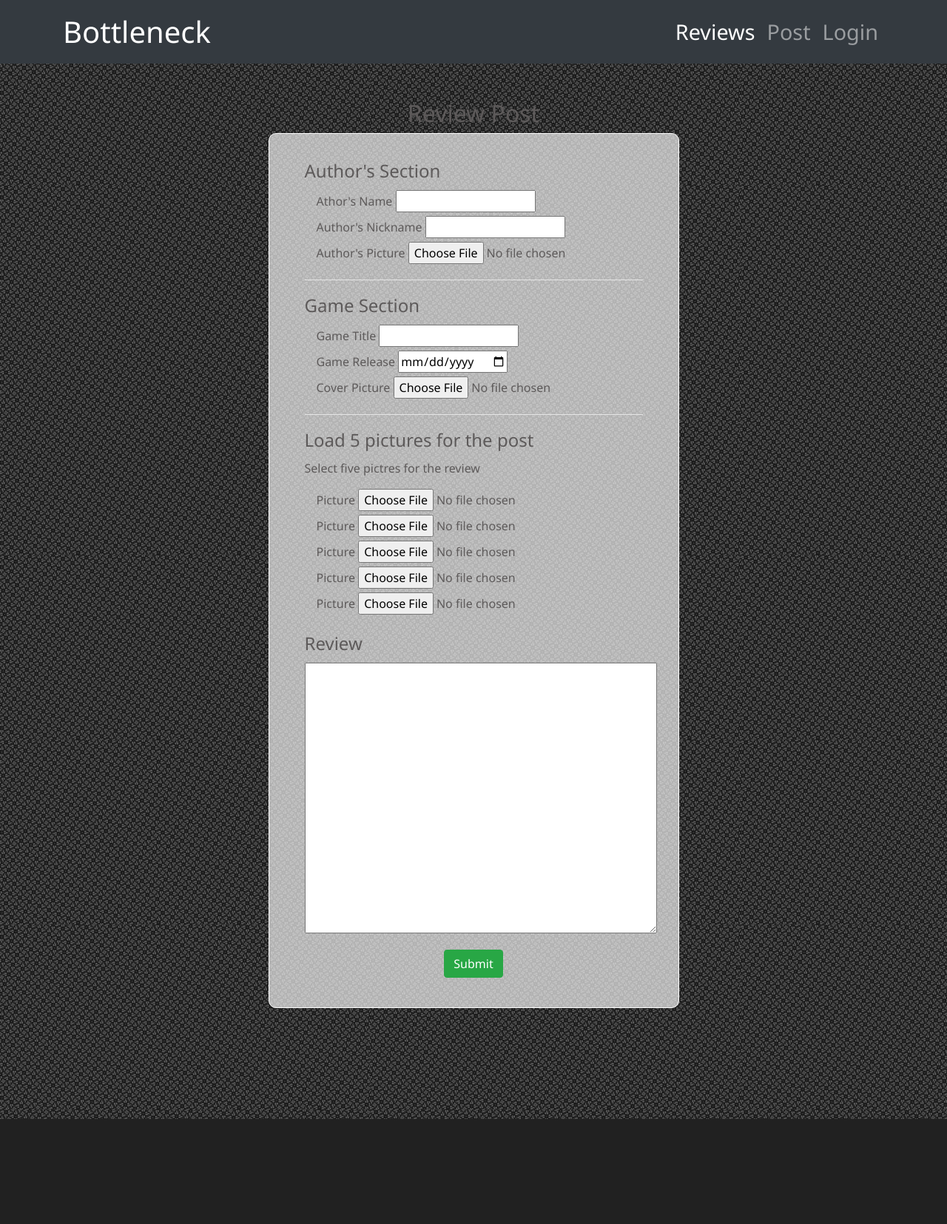
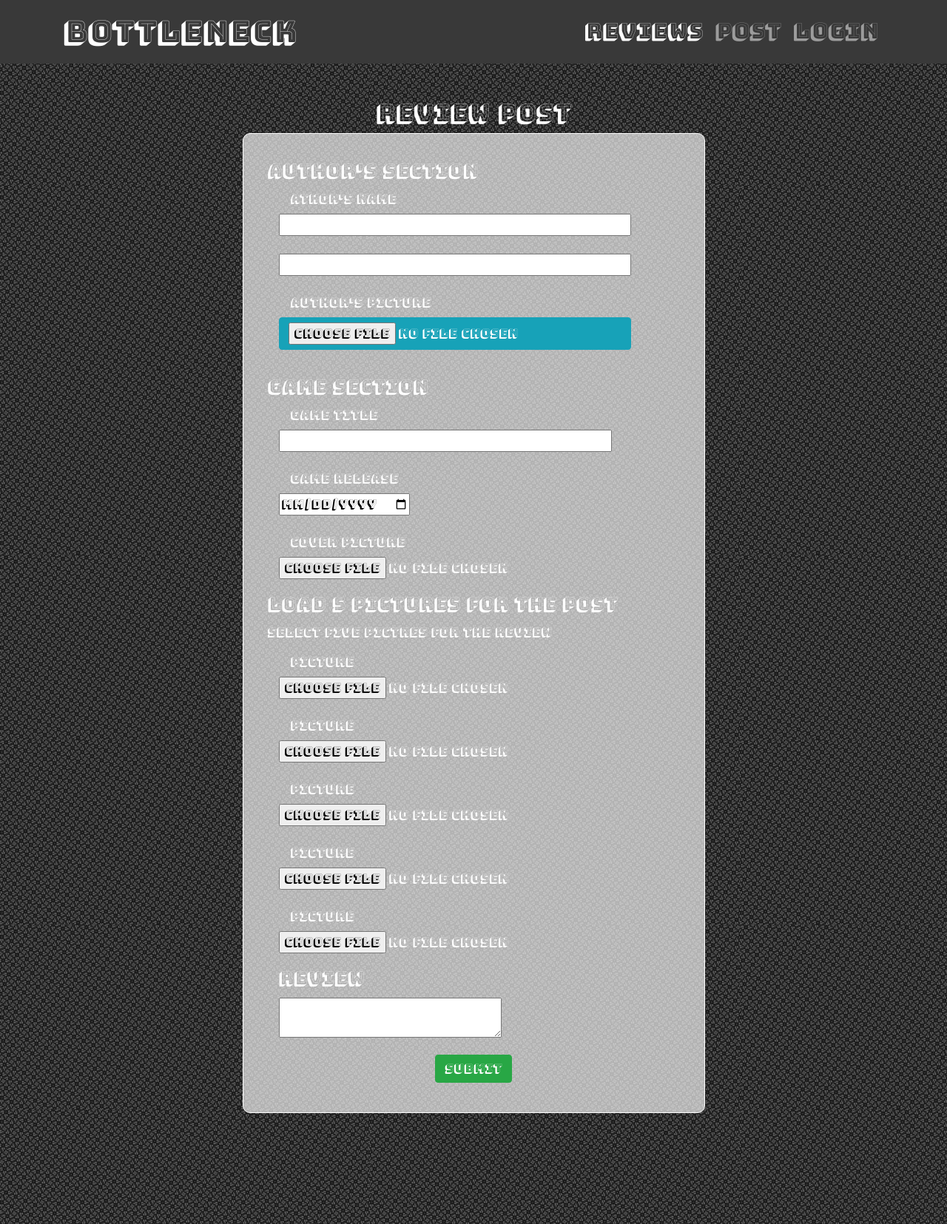
Before and after one commit to joseenciso/bottleneck, a Flask app: page /post in a window 1280 px wide. Shown: the whole page at 74% size. Before the commit the page ends 1513 px from the top, so only its background shows below. Run offline with Flask 2, Linux system fonts and the light colour scheme; some libraries are stand-ins or nearby versions.

Commit message:
Creating requirements.txt file

```diff
--- /dev/null
+++ b/requierements.txt
@@ -0,0 +1,4 @@
+click==7.1.2
+Flask==1.1.2
+itsdangerous==1.1.0
+Werkzeug==1.0.1
--- a/static/css/style.css
+++ b/static/css/style.css
@@ -1,19 +1,19 @@
+/*@import url('https://fonts.googleapis.com/css2?family=Noto+Sans&family=Roboto&display=swap');
 @import url('https://fonts.googleapis.com/css2?family=Noto+Sans&family=Roboto&display=swap');
+*/
 
-
+@import url('https://fonts.googleapis.com/css2?family=Bungee+Shade&display=swap');
 /************************************
 font-family: 'Noto Sans', sans-serif;
 font-family: 'Roboto', sans-serif;
+
+font-family: 'Noto Sans', sans-serif;
+font-family: 'Roboto', sans-serif;
 ************************************/
-.noto{ font-family: 'Noto Sans', sans-serif; }
-
-.roboto{
-    font-family: 'Roboto', sans-serif;
-}
 
 body {
     background: url("../img/background-01.jpg");
-    font-family: 'Noto Sans', sans-serif;
+    font-family: 'Bungee Shade', cursive;
 
 }
 
@@ -26,8 +26,8 @@ article{
     */margin-bottom: 2.5%;
 }
 
-nav{
-    background-color: rgba(242, 242, 242, .7);
+.navbar{
+    background-color: rgb(57,57,57);
 }
 
 /*
@@ -43,7 +43,7 @@ main,
 */}
 
 .container{
-    color: #5d5a5a;
+/*    color: #5d5a5a;*/
 }
 
 /*****************************************/
@@ -253,29 +252,49 @@ hr{
     width: 500px;
 }
 
-
-
 .send-botton{
     margin: 2rem auto;
 }
-
 
 .spacer{
     height: 150px;
 }
 
 
+/*****************************************/
+/** Forms Post **/
+/*****************************************/
+
+.form-post{
+    width: 625px;
+
+}
+
+
+.form-post label{
+    padding-left: 1rem;
+}
+
+.post-heading{
+    text-align: center;
+}
+
+
+
+textarea{
+
+
+}
+
+.form-post input[type="text"]{
+    width: 100%;
+}
 
 /*****************************************/
 /** Forms Login **/
 /*****************************************/
 
 
-
-
-form label{
-    padding-left: 1rem;
-}
 
 .submit{
     display: block;
@@ -307,22 +328,28 @@ form label{
 }
 
 
-/*****************************************/
-/** Form Post **/
-/*****************************************/
-.post-heading{
-    text-align: center;
-}
-
-.form-post{
-    width: 555px;
-    margin: 0 auto;
-}
 
 
 /*****************************************/
 /** Forms Login **/
 /*****************************************/
+.login{
+    text-align: center;
+}
+
+.form-login label{
+    padding-left: 10px;
+}
+
+.form-login input{
+    margin-bottom: 20px;
+}
+
+.form-login{
+    width: 390px;
+}
+
+
 /*
 @media (min-width: 576px) { ... }
 
--- a/templates/base.html
+++ b/templates/base.html
@@ -14,9 +14,9 @@
     <title>bottleneck</title>
 </head>
 <body>
-    <nav class="navbar navbar-expand-sm navbar-dark bg-dark">
-        <div class="container">
-            <a class="navbar-brand noto" href="#">Bottleneck</a>
+    <nav class="navbar navbar-expand-sm navbar-dark ">
+        <div class="container ">
+            <a class="navbar-brand " href="#">Bottleneck</a>
             <button class="navbar-toggler" type="button" data-toggle="collapse" data-target="#navbarsExample03" aria-controls="navbarsExample03" aria-expanded="false" aria-label="Toggle navigation">
                 <span class="navbar-toggler-icon"></span>
             </button>
@@ -38,7 +38,7 @@
     </nav>
     <main class="main text-white">
 
-        <div class="container">
+        <div class="container post-container">
             {% block content %}
             {% endblock %}
         </div>
--- a/templates/login.html
+++ b/templates/login.html
@@ -4,12 +4,12 @@
 
 <form class="form form-login" method="POST">
     <div class="login-container">
-        <legend >Login</legend>
+        <legend class="login">Login</legend>
         <label for="username">Username: </label>
-        <input type="text" name="username" id="username" placeholder="Username"/>
+        <input type="text" name="username" id="username" placeholder="Username" class="login-input"/>
         <br>
         <label for="password">Password: </label>
-        <input type="password" name="password" id="password" placeholder="password">
+        <input type="password" name="password" id="password" placeholder="password" class="login-input"/>
         <br>
         <div class="submit-container">
             <button class="submit submit-login btn btn-success">Lets go!</button>
--- a/templates/post.html
+++ b/templates/post.html
@@ -3,67 +3,89 @@
 
 <h2 class="post-heading">Review Post</h2>
 <form class="form form-post">
-    <div class="">
+    <div class="row">
         <fieldset class="fieldset">
 
             <legend class="post-legend">Author's Section</legend>
-            <div class="author-section">
+            <div class=" author-section">
+                <div class="col-12">
                     <label for="author">Athor's Name</label>
+                </div>
+                <div class="col-12">
                     <input type="text" name="author" id="author">
+                </div>
                 <br>
-                <label for="nickname">Author's Nickname</label>
+                <div class="col-12">
                     <input type="text" name="nickname" id="nickname">
+                </div>
                 <br>
-                <label for="authors-picture">Author's Picture</label>
-                <input type="file" name="authors-picture" id="authors-picture">
+
+                <div class="col-12"><label for="authors-picture">Author's Picture</label></div>
+                <div class="col-12"><input type="file" class="btn btn-info" name="authors-picture" id="authors-picture"></div>
+
+
             </div>
         </fieldset>
         <hr>
         <fieldset class="fieldset">
+            <div class="game-title-section">
             <legend class="post-legend">Game Section</legend>
-            <div class="game-title-sectino">
-                <label for="game-title">Game Title</label>
-                <input type="text" name="game-title" id="game-title">
+                <div class="col-12"><label for="game-title">Game Title</label></div>
+                <div class="col-12"><input type="text" name="game-title" id="game-title"></div>
+
                 <br>
-                <label for="release-date">Game Release</label>
-                <input type="date" name="release-date">
+                <div class="col-12"><label for="release-date">Game Release</label></div>
+                <div class="col-12"><input type="date" name="release-date"></div>
+
                 <br>
-                <label for="game-cover">Cover Picture</label>
-                <input type="file" name="game-cover" id="game-cover">
+                <div class="col-12"><label for="game-cover">Cover Picture</label></div>
+                <div class="col-12"><input type="file" name="game-cover" id="game-cover"></div>
+
             </div>
         </fieldset>
         <hr>
         <fieldset class="fieldset">
             <legend class="post-legend">Load 5 pictures for the post</legend>
             <p>Select five pictres for the review</p>
-            <div class="gallery-section">
-                <label for="Picture -1">Picture </label>
-                <input type="file" name="Picture -" id="Picture -1">
+            <div class="col-12"><label for="Picture -1">Picture </label></div>
+                <div class="col-12"><input type="file" name="Picture -" id="Picture -1"></div>
+
+
                 <br>
-                <label for="Picture -2">Picture  </label>
-                <input type="file" name="Picture -" id="Picture -2">
+                <div class="col-12"><label for="Picture -2">Picture  </label></div>
+                <div class="col-12"><input type="file" name="Picture -" id="Picture -2"></div>
+
+
                 <br>
-                <label for="Picture -3">Picture  </label>
-                <input type="file" name="Picture -" id="Picture -3">
+                <div class="col-12"><label for="Picture -3">Picture  </label></div>
+                <div class="col-12"><input type="file" name="Picture -" id="Picture -3"></div>
+
+
                 <br>
-                <label for="Picture -4">Picture  </label>
-                <input type="file" name="Picture -" id="Picture -4">
+                <div class="col-12"><label for="Picture -4">Picture  </label></div>
+                <div class="col-12"><input type="file" name="Picture -" id="Picture -4"></div>
+
+
                 <br>
-                <label for="Picture -5">Picture  </label>
-                <input type="file" name="Picture -" id="Picture -5">
-            </div>
+                <div class="col-12"><label for="Picture -5">Picture  </label></div>
+                <div class="col-12"><input type="file" name="Picture -" id="Picture -5"></div>
+
         </fieldset>
 
         <fieldset class="fieldset">
+            <div class="col-12">
                 <legend class="post-review">Review</legend>
                 <div class="review">
-                <textarea name="" id="" cols="55" rows="15">
+                    <textarea name="review" id="review" ></textarea>
+                </div>
+            </div>
 
-                </textarea>
-            </div>
         </fieldset>
 
+        <div class="col-12">
             <input type="submit" value="Submit" class="submit btn btn-success">
+        </div>
+
     </div>
 </form>
 
```
Also changed, not shown: other parts of static/css/style.css (+70 -5 lines). Lines whose indentation alone changed are shown as unchanged.
